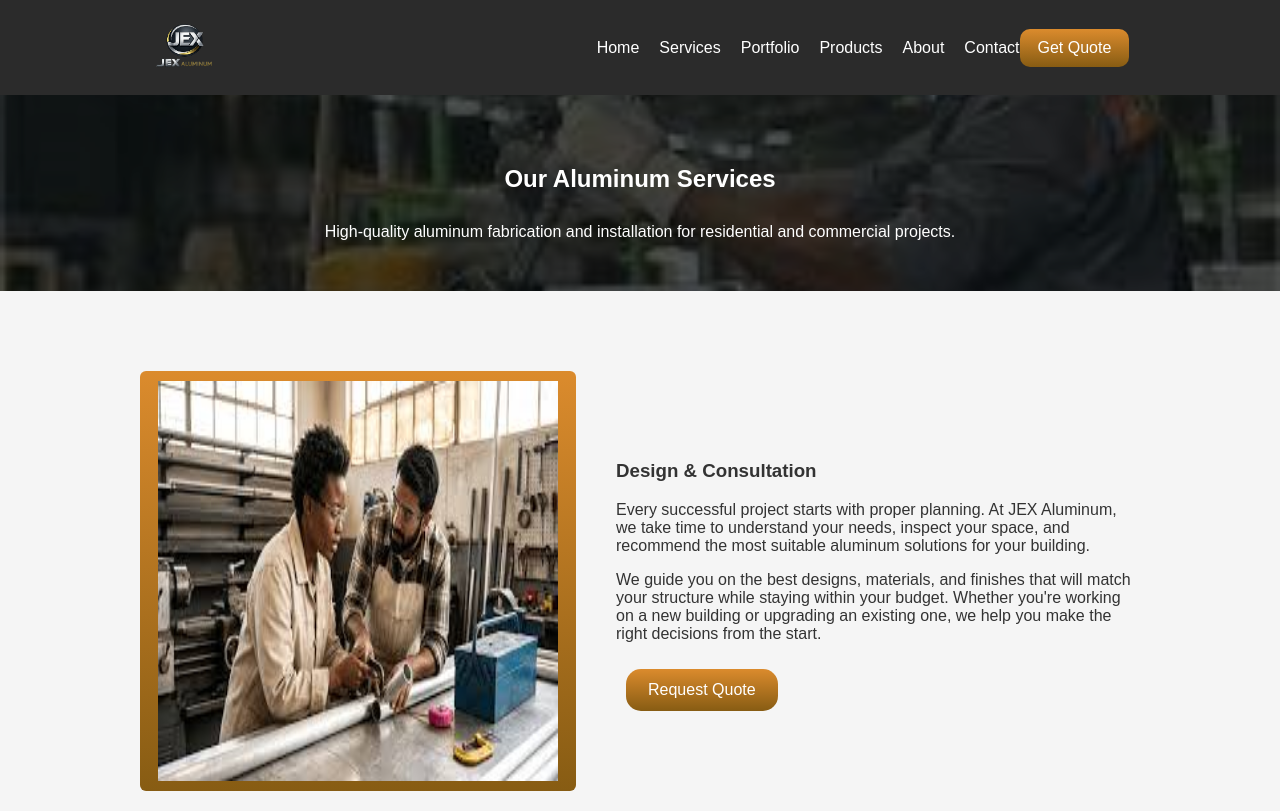
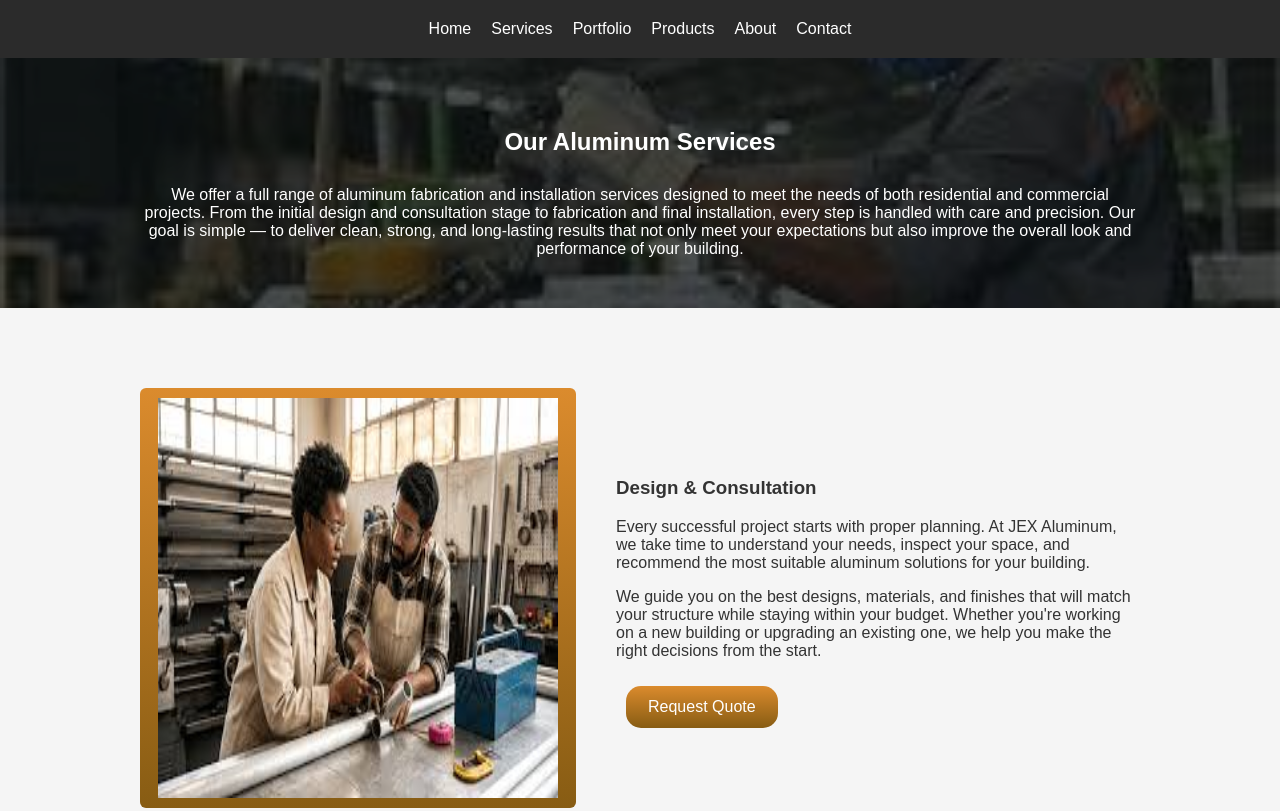
Before and after one commit to ZeJoker69/JEX-Aluminum, a plain HTML site: page services.html in a window 1280 px wide. Shown: the top 811 px of the page. Drawn offline with Linux system fonts and the light colour scheme.

Commit message:
Update services.html

```diff
--- a/services.html
+++ b/services.html
@@ -21,24 +21,18 @@
 <header>
 
   <nav class="navbar">
-
-  <a href="index.html"><img src="images/logo2.png" alt="" class="logo"> </a>
-
-<ul class="nav-links">
-
+    <div class="hamburger" onclick="toggleMenu()">
+      ☰
+    </div>
+    <ul class="nav-links" id="navLinks">
       <li><a href="index.html">Home</a></li>
       <li><a href="services.html">Services</a></li>
       <li><a href="portfolio.html">Portfolio</a></li>
       <li><a href="products.html">Products</a></li>
       <li><a href="about.html">About</a></li>
       <li><a href="contact.html">Contact</a></li>
-
     </ul>
-
-<a class="quote-btn" href="https://wa.me/2348130573339">Get Quote</a>
-
   </nav>
-
 </header>
 
 <!-- PAGE HEADER -->
@@ -51,9 +45,18 @@
 <div class="intro-content">
 
 
-  <h2>Our Aluminum Services</h2>
+  <h1>Our Aluminum Services</h1>
 
-  <p>High-quality aluminum fabrication and installation for residential and commercial projects.</p>
+  <p>
+  We offer a full range of aluminum fabrication and installation services designed
+  to meet the needs of both residential and commercial projects. From the initial
+  design and consultation stage to fabrication and final installation, every step
+  is handled with care and precision.
+
+  Our goal is simple — to deliver clean, strong, and long-lasting results that
+  not only meet your expectations but also improve the overall look and performance
+  of your building.
+ </p>
 </div>
 
 
@@ -218,7 +221,7 @@ Our solutions are designed to be long-lasting, low maintenance, and suitable for
 
 <div class="service-row">
 
-<img  class="simage" src="images/f9.jpg" alt="Specialized Aluminum Structures">
+<img  class="simage" src="images/f9b.jpg" alt="Specialized Aluminum Structures">
 
 <div>
 
```
Lines whose indentation alone changed are shown as unchanged.
